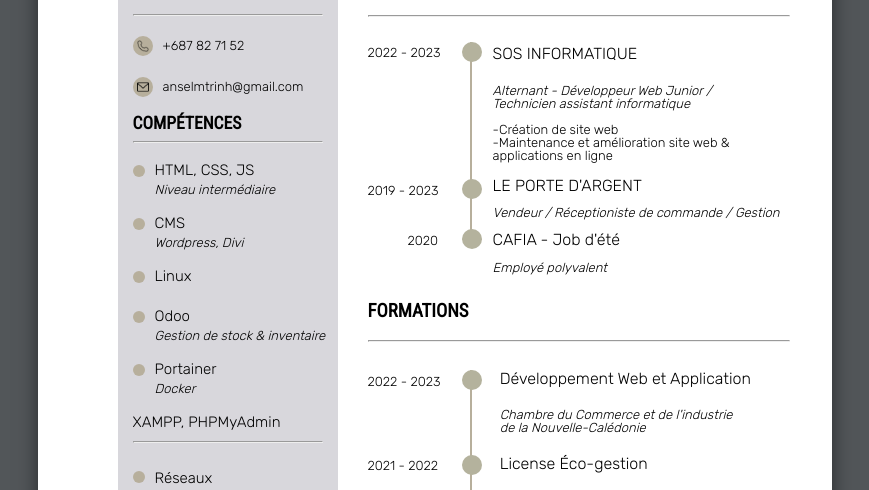
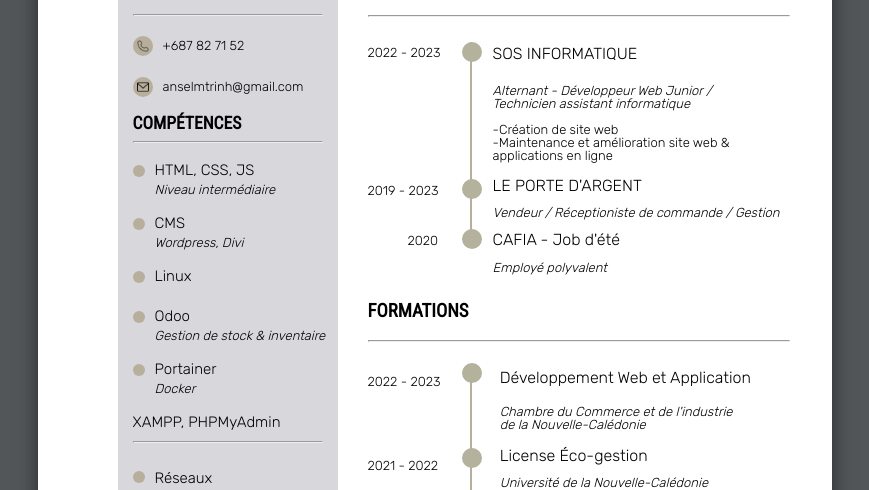
Before and after one commit to AnselmTrinh/anselmtrinhCV, a plain HTML site: page index.html in a window 1280 px wide. Shown: the part 269-759 px from the top of the page, without its empty margins (205-1074 px from the left). Drawn offline with Linux system fonts and the light colour scheme.

Commit message:
4reallastcommit

```diff
--- a/index.html
+++ b/index.html
@@ -149,7 +149,6 @@
                 </p>
               </span>
               <span style="line-height: 6px">
-
                 <h4>CAFIA - Job d'été</h4>
                 <p style="font-style: italic">Employé polyvalent</p>
               </span>
@@ -170,18 +169,27 @@
               <div id="hr_round_5"></div>
               <div id="hr_round_6"></div>
             </div>
+
             <div class="texte_horizontale2">
+              <span style="line-height: 13px">
+
                 <h4>Développement Web et Application</h4>
                 <p style="font-style: italic">
                   Chambre du Commerce et de l'industrie <br />
                   de la Nouvelle-Calédonie
                 </p>
+              </span>
+              <span style="line-height: 6px">
                 <h4>License Éco-gestion</h4>
-              <p style="font-style: italic">
+                <p style="font-style: italic; margin-bottom: 49px">
                   Université de la Nouvelle-Calédonie
                 </p>
+              </span>
+              <span style="line-height: 6px;">
+
                 <h4>Baccalauréat - Économie et Gestion</h4>
                 <p style="font-style: italic">Lycée Blaise-Pascal</p>
+              </span>
               </div>
             </span>
           <h3>INTÉRÊTS</h3>
--- a/style.css
+++ b/style.css
@@ -162,7 +162,7 @@ page[size="A4"] {
   background-color: #b7af9c;
   border-color: #b7af9c;
   width: 1px;
-  height: 167px;
+  height: 170px;
   margin-left: 30px;
   margin-top: 20px;
 }
@@ -221,7 +221,7 @@ page[size="A4"] {
   height: 20px;
   border-radius: 50%;
   background-color: #b4b29d;
-  margin-top: 20px;
+  margin-top: 13px;
   margin-left: 94px;
 }
 
@@ -239,7 +239,7 @@ page[size="A4"] {
   height: 20px;
   border-radius: 50%;
   background-color: #b4b29d;
-  margin-top: 52px;
+  margin-top: 59px;
   margin-left: 94px;
 }
 
```
Lines whose indentation alone changed are shown as unchanged.
